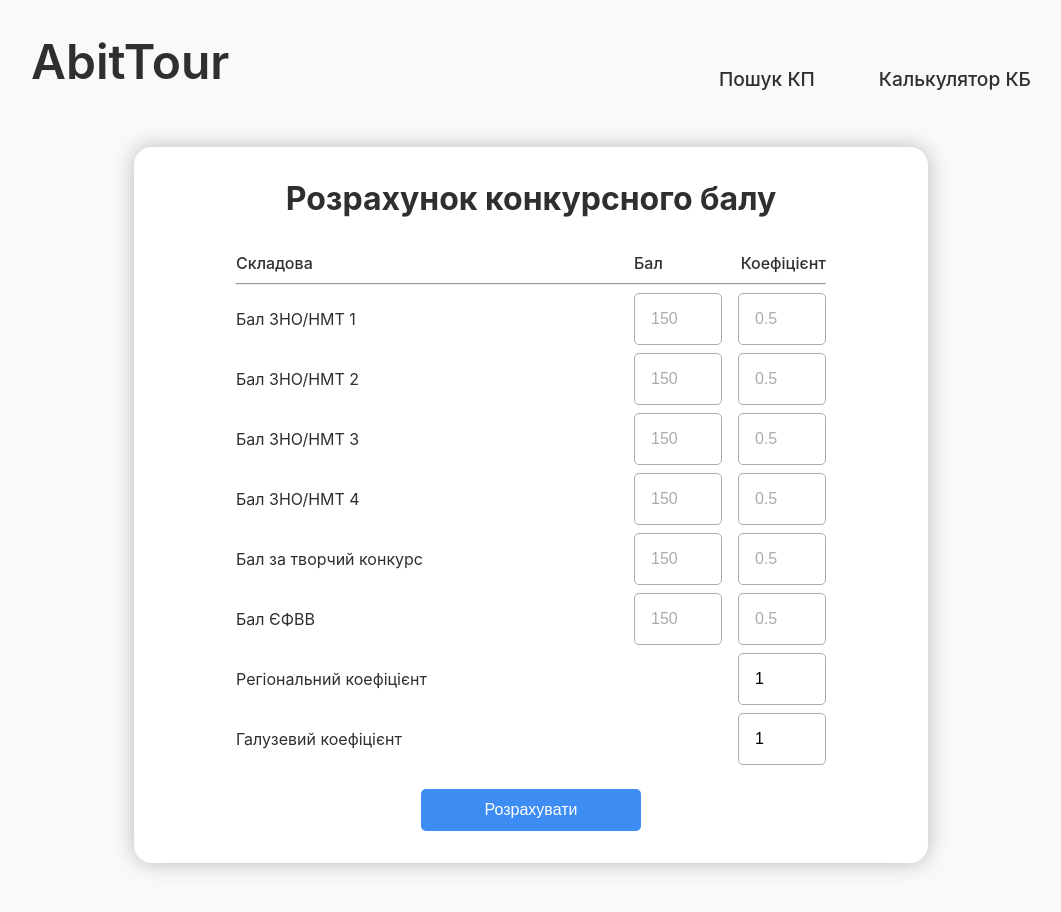
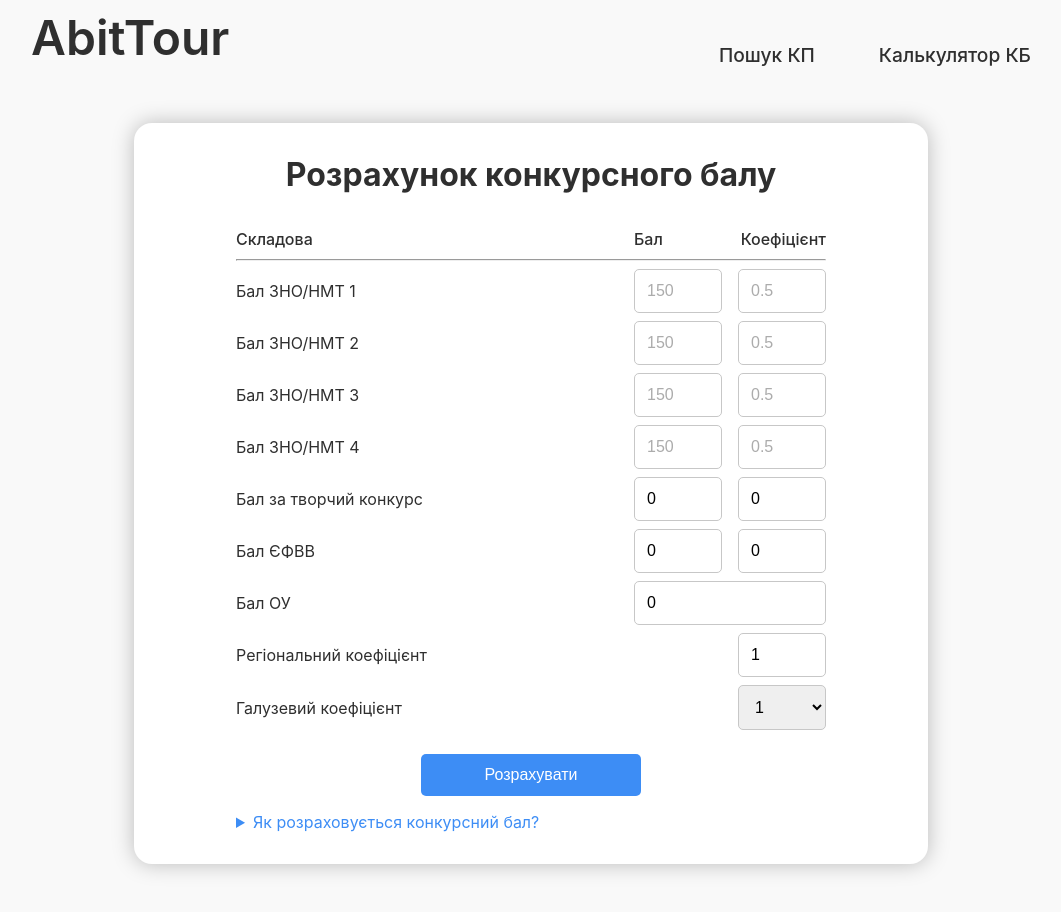
Before and after one commit to kyrylo-fursov/AbitTour, a React (Create React App) app in the folder abittour_frontend/: page /calculator in a window 1280 px wide. Shown: the top 912 px of the page, without its empty margins (109-1170 px from the left). Built offline with nearby package versions, Linux system fonts and the light colour scheme.

Commit message:
calculator improvements

```diff
--- a/abittour_frontend/src/components/Calculator.js
+++ b/abittour_frontend/src/components/Calculator.js
@@ -3,16 +3,21 @@ import { useState } from "react";
 export function CalculatorPage() {
   const [result, setResult] = useState(null);
   const [isSubmitted, setIsSubmitted] = useState(false);
+  const [formula, setFormula] = useState("");
 
   return (
     <>
-      <Calculator setResult={setResult} setIsSubmitted={setIsSubmitted} />
-      {isSubmitted && <CalculatorResult result={result} />}
+      <Calculator
+        setResult={setResult}
+        setIsSubmitted={setIsSubmitted}
+        setFormula={setFormula}
+      />
+      {isSubmitted && <CalculatorResult result={result} formula={formula} />}
     </>
   );
 }
 
-function Calculator({ setResult, setIsSubmitted }) {
+function Calculator({ setResult, setIsSubmitted, setFormula }) {
   const [formValues, setFormValues] = useState({
     subj1: "",
     subj1_coeff: "",
@@ -22,21 +27,29 @@ function Calculator({ setResult, setIsSubmitted }) {
     subj3_coeff: "",
     subj4: "",
     subj4_coeff: "",
-    creative: "",
-    creative_coeff: "",
-    efvv: "",
-    efvv_coeff: "",
+    creative: "0",
+    creative_coeff: "0",
+    efvv: "0",
+    efvv_coeff: "0",
+    ou: "0",
     regional: "1",
     industry: "1",
   });
 
   const handleChange = (e) => {
     const { name, value } = e.target;
-    setFormValues({ ...formValues, [name]: value });
+    const updatedFormValues = { ...formValues, [name]: value };
+    if (name === "efvv" && (value === "" || value === "0")) {
+      updatedFormValues.efvv_coeff = "0";
+    } else {
+      updatedFormValues.efvv_coeff = "1";
+    }
+    setFormValues(updatedFormValues);
   };
 
   const handleSubmit = (e) => {
     e.preventDefault();
+
     const {
       subj1,
       subj1_coeff,
@@ -50,43 +63,106 @@ function Calculator({ setResult, setIsSubmitted }) {
       creative_coeff,
       efvv,
       efvv_coeff,
+      ou,
       regional,
       industry,
-    } = formValues;
+    } = Object.fromEntries(
+      Object.entries(formValues).map(([key, value]) => [
+        key,
+        isNaN(parseFloat(value)) ? 0 : parseFloat(value),
+      ])
+    );
 
-    const values = [subj1, subj2, subj3, subj4, creative, efvv].map(parseFloat);
-    const coeffs = [
-      subj1_coeff,
-      subj2_coeff,
-      subj3_coeff,
-      subj4_coeff,
-      creative_coeff,
-      efvv_coeff,
-    ].map(parseFloat);
+    const total =
+      ((subj1 * subj1_coeff +
+        subj2 * subj2_coeff +
+        subj3 * subj3_coeff +
+        subj4 * subj4_coeff +
+        creative * creative_coeff +
+        efvv * efvv_coeff) /
+        (subj1_coeff +
+          subj2_coeff +
+          subj3_coeff +
+          subj4_coeff +
+          creative_coeff +
+          efvv_coeff) +
+        ou) *
+      regional *
+      industry;
 
-    const weightedSum = values.reduce(
-      (sum, val, i) => sum + val * coeffs[i],
-      0
-    );
-    const totalCoeff = coeffs.reduce((sum, coeff) => sum + coeff, 0);
-    const total =
-      (weightedSum / totalCoeff) * parseFloat(regional) * parseFloat(industry);
+    const res = Math.min(total, 200).toFixed(2);
 
-    setResult(Math.min(total, 200).toFixed(2));
+    const formula = `((${subj1_coeff}×${subj1} + ${subj2_coeff}×${subj2} + ${subj3_coeff}×${subj3} + ${subj4_coeff}×${subj4} + ${creative_coeff}×${creative} + ${efvv_coeff}×${efvv}) / (${subj1_coeff}+${subj2_coeff}+${subj3_coeff}+${subj4_coeff}+${creative_coeff}+${efvv_coeff}) + ${ou}) × ${regional} × ${industry} = ${res}`;
+
+    setResult(res);
+    setFormula(formula);
     setIsSubmitted(true);
   };
 
   const inputs = [
-    { label: "Бал ЗНО/НМТ 1", subj: "subj1", coeff: "subj1_coeff" },
-    { label: "Бал ЗНО/НМТ 2", subj: "subj2", coeff: "subj2_coeff" },
-    { label: "Бал ЗНО/НМТ 3", subj: "subj3", coeff: "subj3_coeff" },
-    { label: "Бал ЗНО/НМТ 4", subj: "subj4", coeff: "subj4_coeff" },
+    {
+      label: "Бал ЗНО/НМТ 1",
+      subj: "subj1",
+      coeff: "subj1_coeff",
+      min: "0",
+      max: "200",
+      required: true,
+      classNames: "calc_num-input",
+    },
+    {
+      label: "Бал ЗНО/НМТ 2",
+      subj: "subj2",
+      coeff: "subj2_coeff",
+      min: "0",
+      max: "200",
+      required: true,
+      classNames: "calc_num-input",
+    },
+    {
+      label: "Бал ЗНО/НМТ 3",
+      subj: "subj3",
+      coeff: "subj3_coeff",
+      min: "0",
+      max: "200",
+      required: true,
+      classNames: "calc_num-input",
+    },
+    {
+      label: "Бал ЗНО/НМТ 4",
+      subj: "subj4",
+      coeff: "subj4_coeff",
+      min: "0",
+      max: "200",
+      required: true,
+      classNames: "calc_num-input",
+    },
     {
       label: "Бал за творчий конкурс",
       subj: "creative",
       coeff: "creative_coeff",
+      min: "0",
+      max: "200",
+      required: false,
+      classNames: "calc_num-input",
     },
-    { label: "Бал ЄФВВ", subj: "efvv", coeff: "efvv_coeff" },
+    {
+      label: "Бал ЄФВВ",
+      subj: "efvv",
+      coeff: "efvv_coeff",
+      min: "0",
+      max: "200",
+      required: false,
+      classNames: "calc_num-input",
+    },
+    {
+      label: "Бал ОУ",
+      subj: "ou",
+      coeff: "none",
+      min: "0",
+      max: "10",
+      required: false,
+      classNames: "calc_num-input calc_num-input_ou",
+    },
   ];
 
   return (
@@ -102,36 +178,43 @@ function Calculator({ setResult, setIsSubmitted }) {
         </div>
         <hr></hr>
         <form className="calc-form" id="calculatorForm" onSubmit={handleSubmit}>
-          {inputs.map(({ label, subj, coeff }) => (
+          {inputs.map(
+            ({ label, subj, coeff, min, max, required, classNames }) => (
               <div className="form_line" key={subj}>
                 <label htmlFor={subj}>{label}</label>
                 <div className="form_line_inputs">
                   <input
-                  className="calc_num-input"
+                    className={classNames}
                     type="number"
                     id={subj}
                     name={subj}
-                  required
+                    min={min}
+                    max={max}
+                    required={required}
                     placeholder="150"
                     value={formValues[subj]}
                     onChange={handleChange}
                   />
+                  {coeff !== "none" && (
                     <input
-                  className="calc_num-input"
+                      className={classNames}
                       type="number"
                       id={coeff}
                       name={coeff}
                       step="0.1"
                       min="0"
                       max="1"
-                  required
+                      required={required}
                       placeholder="0.5"
                       value={formValues[coeff]}
+                      readOnly={coeff === "efvv_coeff"}
                       onChange={handleChange}
                     />
+                  )}
                 </div>
               </div>
-          ))}
+            )
+          )}
           <div className="form_line">
             <label htmlFor="regional">Регіональний коефіцієнт</label>
             <div className="form_line_inputs">
@@ -152,37 +235,119 @@ function Calculator({ setResult, setIsSubmitted }) {
           <div className="form_line">
             <label htmlFor="industry">Галузевий коефіцієнт</label>
             <div className="form_line_inputs">
-              <input
+              <select
                 className="calc_num-input"
-                type="number"
                 id="industry"
                 name="industry"
-                step="0.1"
-                min="0"
-                max="1"
                 required
                 value={formValues.industry}
                 onChange={handleChange}
-              />
+              >
+                <option value="1">1</option>
+                <option value="1.02">1.02</option>
+              </select>
             </div>
           </div>
-          <button className="button-default" type="submit">
+          <button className="button-default calc_button" type="submit">
             Розрахувати
           </button>
         </form>
+        <ClaculatorDetails></ClaculatorDetails>
       </div>
     </>
   );
 }
 
-function CalculatorResult({ result }) {
+function ClaculatorDetails() {
+  return (
+    <details className="calc_details">
+      <summary className="calc_details-summary">
+        Як розраховується конкурсний бал?
+      </summary>
+      <p>
+        Конкурсний бал на бакалавра (магістра медичного, фармацевтичного або
+        ветеринарного спрямування) за результатами <strong>НМТ 2024</strong>,
+        матурального іспиту, творчого конкурсу або ЄФВВ розраховується за такою
+        формулою
+      </p>
+      <p>
+        Конкурсний бал (КБ) ={" "}
+        <strong>
+          (К1 × П1 + К2 × П2 + К3 × П3 + К4 × П4 + КТ × TK + КЄФВВ × БЄФВВ) /
+          (К1 + К2 + К3+ К4 + КТ + КЄФВВ) + ОУ
+        </strong>
+        , <br />
+        де:
+      </p>
+      <ul>
+        <li>
+          <strong>П1, П2, П3, П4 </strong>– оцінки з першого, другого, третього
+          та четвертого предметів НМТ;
+        </li>
+        <li>
+          <strong>ТК</strong> – оцінка творчого конкурсу (у передбачених
+          випадках); · БЄФВВ – оцінка єдиного фахового вступного випробування (у
+          передбачених випадках);
+        </li>
+        <li>
+          <strong>ОУ </strong>– бал за успішне закінчення у рік вступу
+          підготовчих курсів закладу вищої освіти для вступу до нього за шкалою
+          від 0 до 10 балів – у разі вступу на спеціальності (спеціалізації,
+          предметні спеціальності), зазначені в{" "}
+          <a href="https://osvita.ua/consultations/bachelor/68927/">
+            Переліку спеціальностей
+          </a>
+          , яким надається особлива підтримка.
+        </li>
+      </ul>
+      <p>
+        Якщо конкурсний бал вступника при цьому перевищує 200, він
+        встановлюється таким, що дорівнює 200.
+      </p>
+      <p>
+        <a href="https://osvita.ua/consultations/bachelor/10025/">
+          Вагові коефіцієнти
+        </a>{" "}
+        К1, К2, К3, К4 оцінок предметів для кожної спеціальності (спеціалізації,
+        предметної спеціальності) та ваговий коефіцієнт КТ оцінки творчого
+        конкурсу визначені в додатку 7 до{" "}
+        <a href="https://osvita.ua/legislation/Vishya_osvita/9990/">
+          Порядку прийому
+        </a>
+        .
+      </p>
+      <p>
+        Ваговий коефіцієнт КЄФВВ оцінки ЄФВВ дорівнює 1 для тих вступників, хто
+        складав єдине фахове вступне випробування, та дорівнює 0 в інших
+        випадках.
+      </p>
+      <p>
+        Детальніше про{" "}
+        <a href="https://osvita.ua/consultations/bachelor/44528/">
+          Розрахунок конкурсного бала при вступі до вишу
+        </a>
+        .
+      </p>
+    </details>
+  );
+}
+
+function CalculatorResult({ result, formula }) {
   return (
     <div
       className="section-wrapper score_calc_result search-form-wrapper"
       id="score_calc_result"
     >
       <h1>Результат</h1>
-      {result !== null && <p>Ваш конкурсний бал: {result}</p>}
+      {result !== null && (
+        <>
+          <p>
+            Ваш конкурсний бал: <strong>{result}</strong>
+          </p>
+          <p>Формула розрахунку:</p>
+          <p>{formula}</p>
+        </>
+      )}
     </div>
   );
 }
--- a/abittour_frontend/src/components/Header.js
+++ b/abittour_frontend/src/components/Header.js
@@ -5,8 +5,8 @@ import { OfferPage } from "./OfferPage";
 
 export function Header() {
   return (
-    <>
-      <nav>
+    <header>
+      <nav className="header">
         <Link className="abit_logo" to="/">
           AbitTour
         </Link>
@@ -24,6 +24,6 @@ export function Header() {
         <Route path="/calculator" element={<CalculatorPage />} />
         <Route path="/offer" element={<OfferPage />} />
       </Routes>
-    </>
+    </header>
   );
 }
--- a/abittour_frontend/src/index.css
+++ b/abittour_frontend/src/index.css
@@ -19,7 +19,7 @@
 
 body {
   font-family: "Inter", sans-serif;
-  padding: 2rem 0;
+  padding: 0.5rem 0;
   color: var(--text-black);
   background-color: var(--background-white);
 }
@@ -43,7 +43,15 @@ ol {
 
 a {
   text-decoration: none;
-  color: inherit;
+  color: var(--highlight-blue);
+}
+
+nav a {
+  color: var(--text-black);
+}
+
+details > summary {
+  cursor: pointer;
 }
 
 p {
@@ -87,8 +95,8 @@ h1 {
 
 input,
 select {
-  padding: 1rem;
-  border: 1px solid var(--gray);
+  padding: 0.75rem;
+  border: 1px solid var(--gray-light);
   border-radius: 5px;
 }
 
@@ -123,11 +131,6 @@ nav ul {
 ::selection {
   background: var(--highlight-blue);
   color: white;
-}
-
-select option {
-  background-color: white;
-  color: black;
 }
 
 /* Index page */
@@ -260,7 +263,7 @@ select option {
   gap: 1rem;
 }
 
-.form_line_inputs input {
+.calc_num-input {
   width: 5.5rem;
 }
 
@@ -288,6 +291,27 @@ select option {
   justify-content: space-between;
 }
 
+.calc_num-input_ou {
+  width: calc(5.5rem * 2 + 1rem);
+}
+
+.calc-wrapper ul {
+  padding-left: 1rem;
+  list-style: circle;
+}
+
+.calc_details-summary {
+  color: var(--highlight-blue);
+}
+
+.calc_details p {
+  margin: 0.5rem 0;
+}
+
+.calc_button {
+  margin: 1rem auto;
+}
+
 /* Offer page */
 
 .applicants-table {
```
Lines whose indentation alone changed are shown as unchanged.
